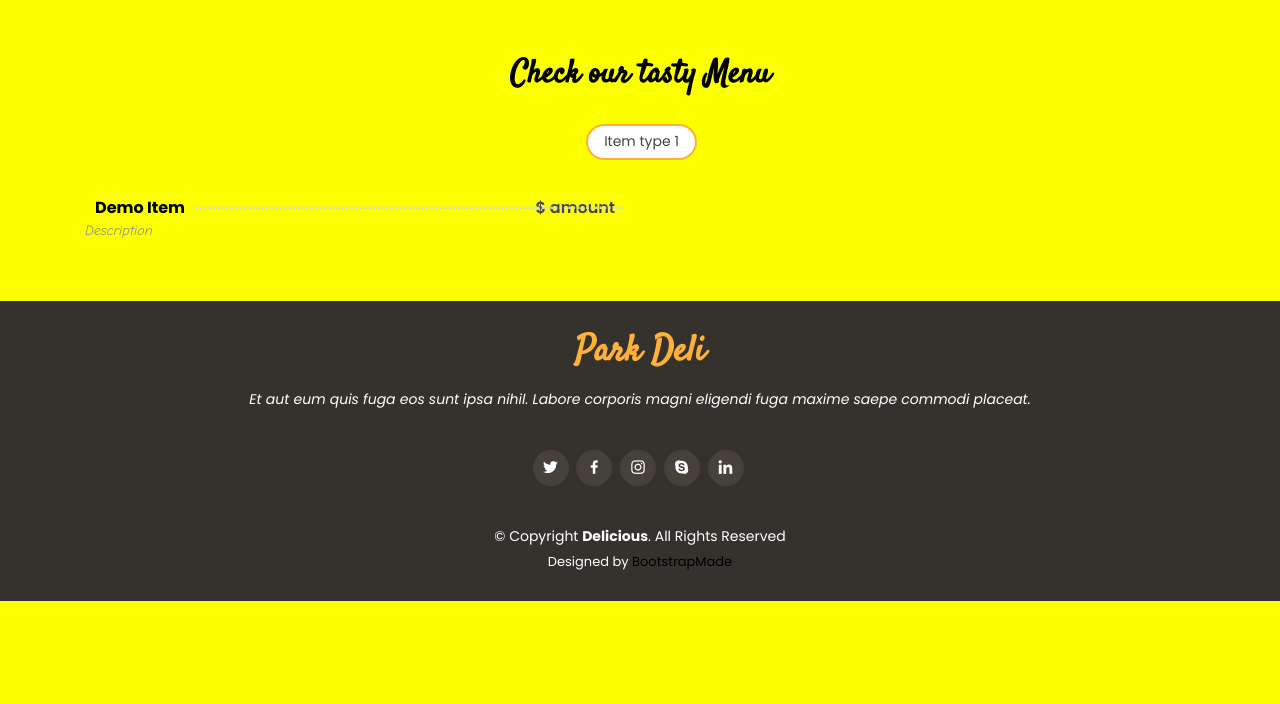
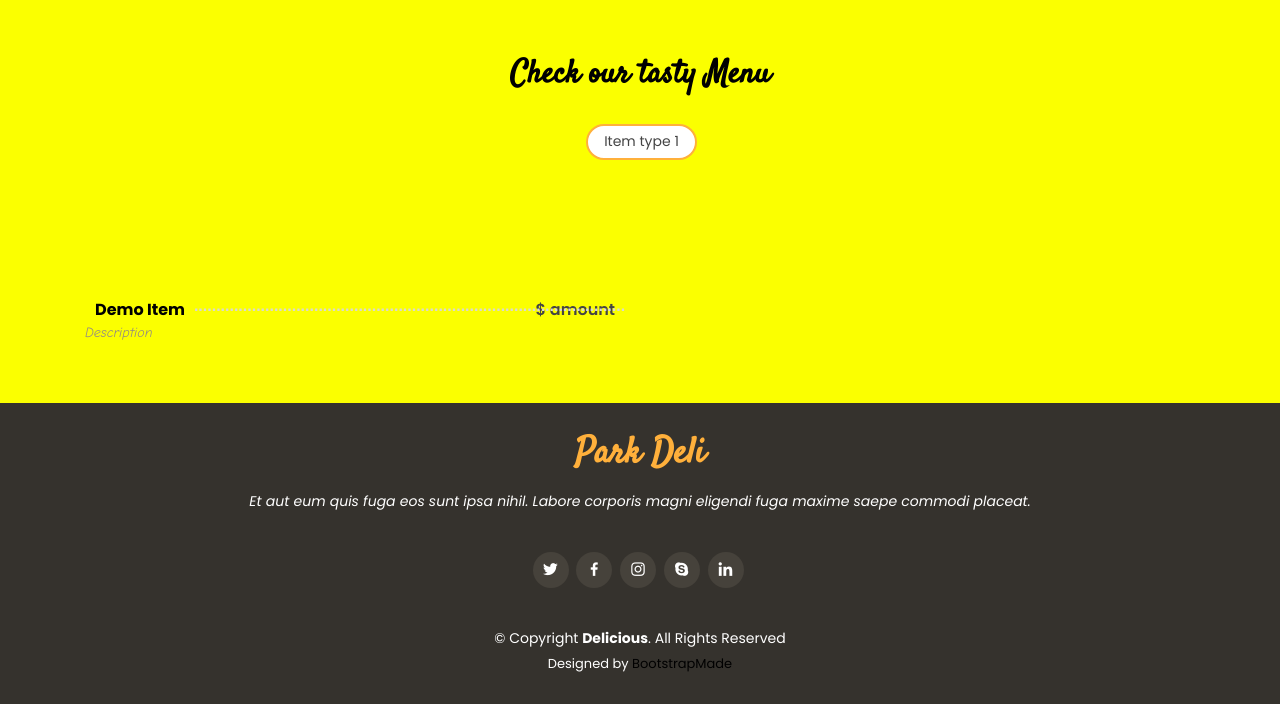
Before and after one commit to neeldoshi7/PD, a PHP site: page /demomenu.html in a window 1280 px wide. Shown: the part 208-912 px from the top of the page. Before the commit the page ends 809 px from the top, so only its background shows below. Run offline with PHP 8.4, Linux system fonts and the light colour scheme.

Commit message:
Update style.css

```diff
--- a/assets/css/style.css
+++ b/assets/css/style.css
@@ -967,7 +967,7 @@ section {
 }
 
 .menu .menu-content  {
-  margin-top: 2vw;
+  margin-top: 10vw;
   background: #fbff00;
   position: relative;
   z-index: 3;
```
